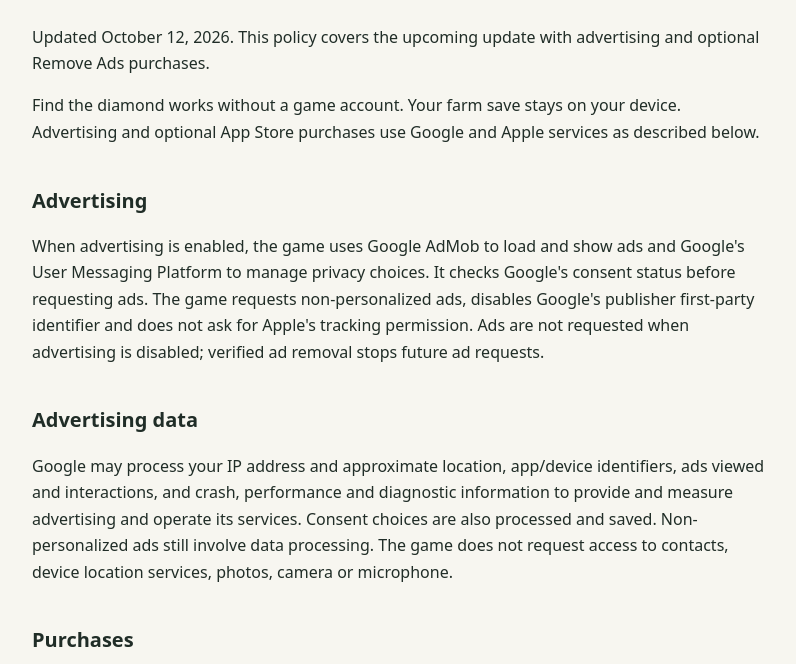
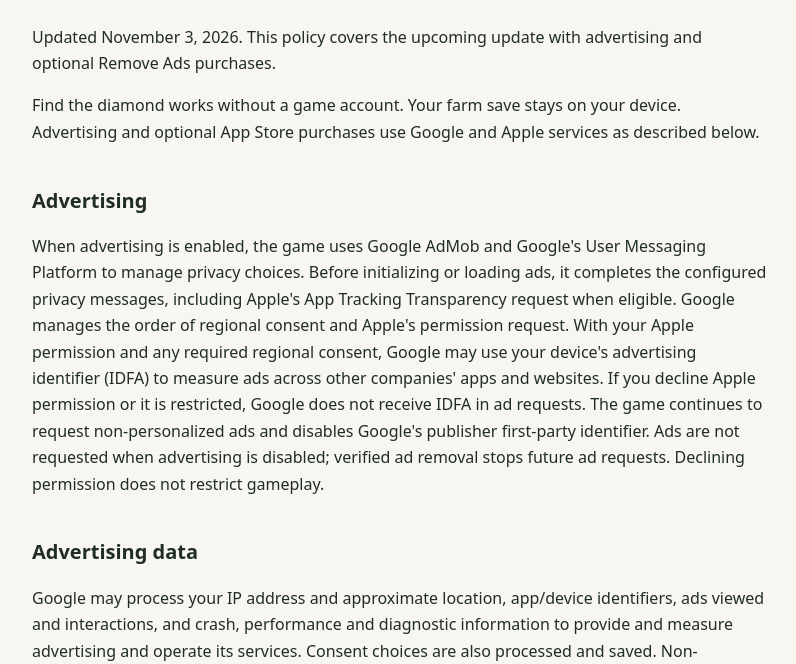
Before and after one commit to MajornaTradern/find-the-diamond-website, a plain HTML site: page privacy-ads.html in a window 1280 px wide. Shown: the part 136-800 px from the top of the page, without its empty margins (240-1036 px from the left). Drawn offline with Linux system fonts and the light colour scheme.

Commit message:
Update advertising privacy policy for ATT consent

```diff
--- a/privacy-ads.html
+++ b/privacy-ads.html
@@ -18,10 +18,10 @@
 <body>
 <main>
   <h1>Find the diamond privacy policy</h1>
-  <p>Updated October 12, 2026. This policy covers the upcoming update with advertising and optional Remove Ads purchases.</p>
+  <p>Updated November 3, 2026. This policy covers the upcoming update with advertising and optional Remove Ads purchases.</p>
   <p>Find the diamond works without a game account. Your farm save stays on your device. Advertising and optional App Store purchases use Google and Apple services as described below.</p>
   <h2>Advertising</h2>
-  <p>When advertising is enabled, the game uses Google AdMob to load and show ads and Google&#x27;s User Messaging Platform to manage privacy choices. It checks Google&#x27;s consent status before requesting ads. The game requests non-personalized ads, disables Google&#x27;s publisher first-party identifier and does not ask for Apple&#x27;s tracking permission. Ads are not requested when advertising is disabled; verified ad removal stops future ad requests.</p>
+  <p>When advertising is enabled, the game uses Google AdMob and Google&#x27;s User Messaging Platform to manage privacy choices. Before initializing or loading ads, it completes the configured privacy messages, including Apple&#x27;s App Tracking Transparency request when eligible. Google manages the order of regional consent and Apple&#x27;s permission request. With your Apple permission and any required regional consent, Google may use your device&#x27;s advertising identifier (IDFA) to measure ads across other companies&#x27; apps and websites. If you decline Apple permission or it is restricted, Google does not receive IDFA in ad requests. The game continues to request non-personalized ads and disables Google&#x27;s publisher first-party identifier. Ads are not requested when advertising is disabled; verified ad removal stops future ad requests. Declining permission does not restrict gameplay.</p>
   <h2>Advertising data</h2>
   <p>Google may process your IP address and approximate location, app/device identifiers, ads viewed and interactions, and crash, performance and diagnostic information to provide and measure advertising and operate its services. Consent choices are also processed and saved. Non-personalized ads still involve data processing. The game does not request access to contacts, device location services, photos, camera or microphone.</p>
   <h2>Purchases</h2>
@@ -33,7 +33,7 @@
   <h2>Retention and deletion</h2>
   <p>Deleting the app using device Settings removes its local files; offloading keeps app data. iOS may retain the Keychain world identity after deletion. Backups follow your device settings. The developer has no server copy of your farm save to delete. Deletion does not revoke an App Store purchase or erase data already held by Google or Apple; their privacy policies explain retention and deletion.</p>
   <h2>Your choices</h2>
-  <p>When Google requires it, Advertising privacy choices in Settings lets you review or change consent. Remove Ads and Restore purchases are available in Settings and before each ad. If an ad cannot load, play continues. Sound, haptics and reduced motion are optional. Apple&#x27;s App Store, TestFlight, backups and device diagnostics follow Apple&#x27;s privacy settings and policies.</p>
+  <p>When Google requires it, Advertising privacy choices in Settings lets you review or change consent. Apple's tracking permission is managed separately in iOS Settings under Privacy &amp; Security &gt; Tracking, subject to device restrictions. Remove Ads and Restore purchases are available in Settings and before each ad. If an ad cannot load, play continues. Sound, haptics and reduced motion are optional. Apple&#x27;s App Store, TestFlight, backups and device diagnostics follow Apple&#x27;s privacy settings and policies.</p>
   <p><a href="https://policies.google.com/privacy">Google privacy policy</a> · <a href="https://www.apple.com/legal/privacy/data/en/app-store/">Apple App Store privacy</a></p>
   <h2>Contact</h2>
   <p>For support and privacy questions, email <a href="mailto:sveidef@gmail.com">sveidef@gmail.com</a>.</p>
```
